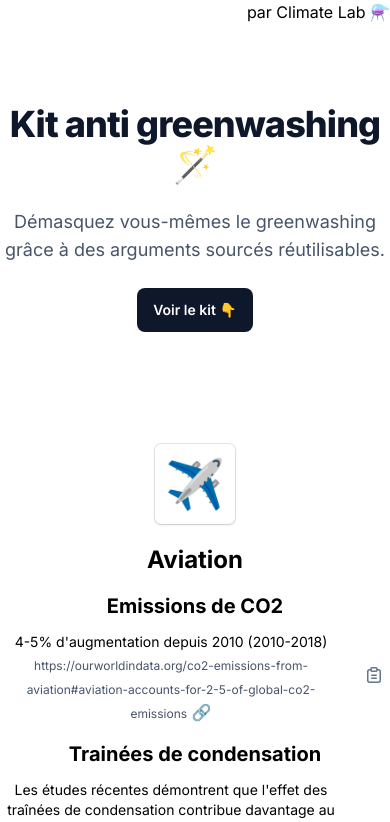
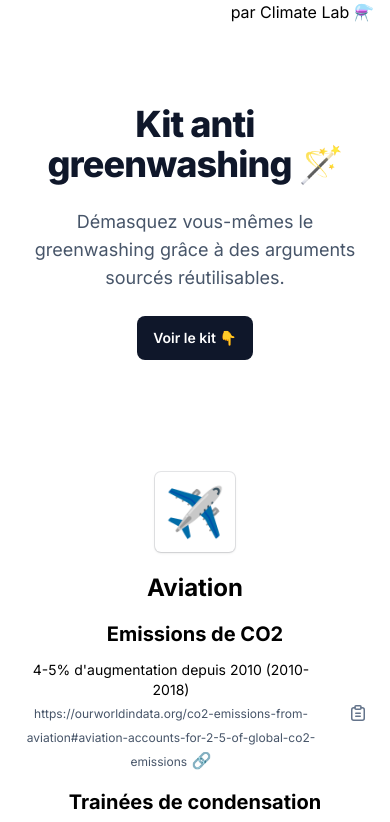
Before and after one commit to alexandre-mace/kitantigreenwashing, a Next.js app: page / in a window 390 px wide. Shown: the top 822 px of the page. Built offline with nearby package versions, Linux system fonts and the light colour scheme.

Commit message:
Move component directory outside of pages

```diff
--- a/pages/index.tsx
+++ b/pages/index.tsx
@@ -1,9 +1,8 @@
 import Head from 'next/head'
 import data from '../data.json'
-import CopyToClipboard from "./components/CopyToClipboard";
+import CopyToClipboard from "../components/CopyToClipboard";
 
 export default function Home() {
-
     return (
         <>
             <Head>
@@ -12,7 +11,10 @@ export default function Home() {
                 <meta name="viewport" content="width=device-width, initial-scale=1"/>
                 <link rel="icon" href="https://emojipedia-us.s3.dualstack.us-west-1.amazonaws.com/thumbs/240/apple/325/magic-wand_1fa84.png"/>
             </Head>
-            <main className={"pb-48"}>
+            <main>
+
+            </main>
+            <main className={"pb-48 w-11/12 mx-auto md:w-full"}>
                 <header className="flex justify-between">
                     <div></div>
                     <div className="">
```
Also changed, not shown: components/CopyToClipboard.tsx (renamed from pages/components/CopyToClipboard.tsx).
